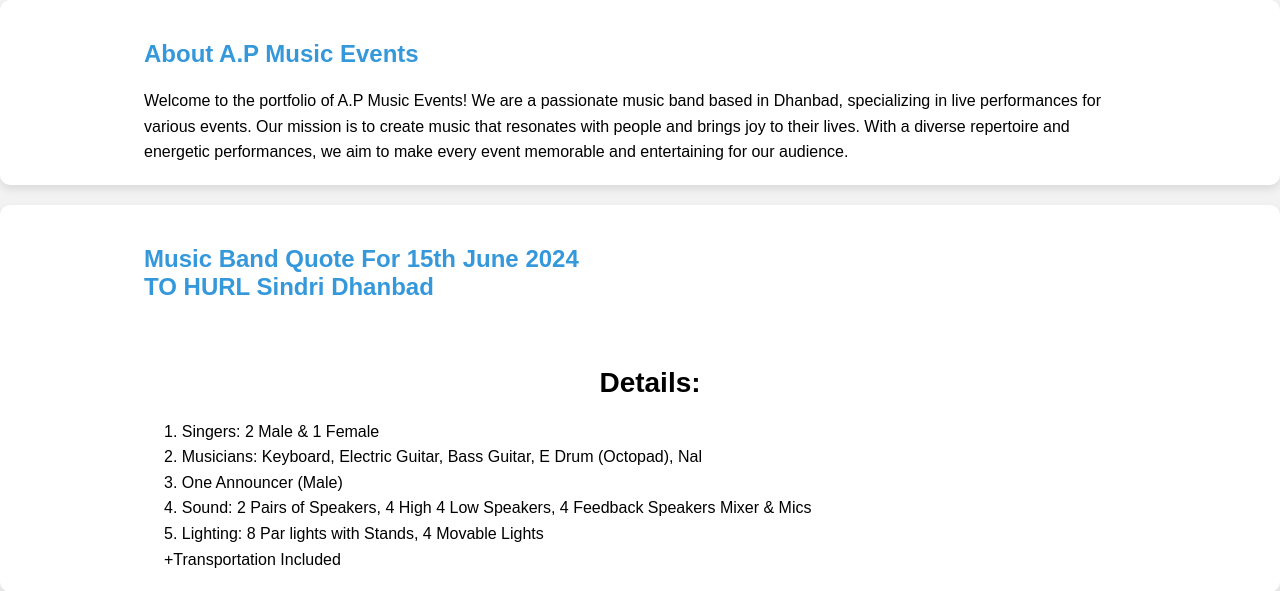
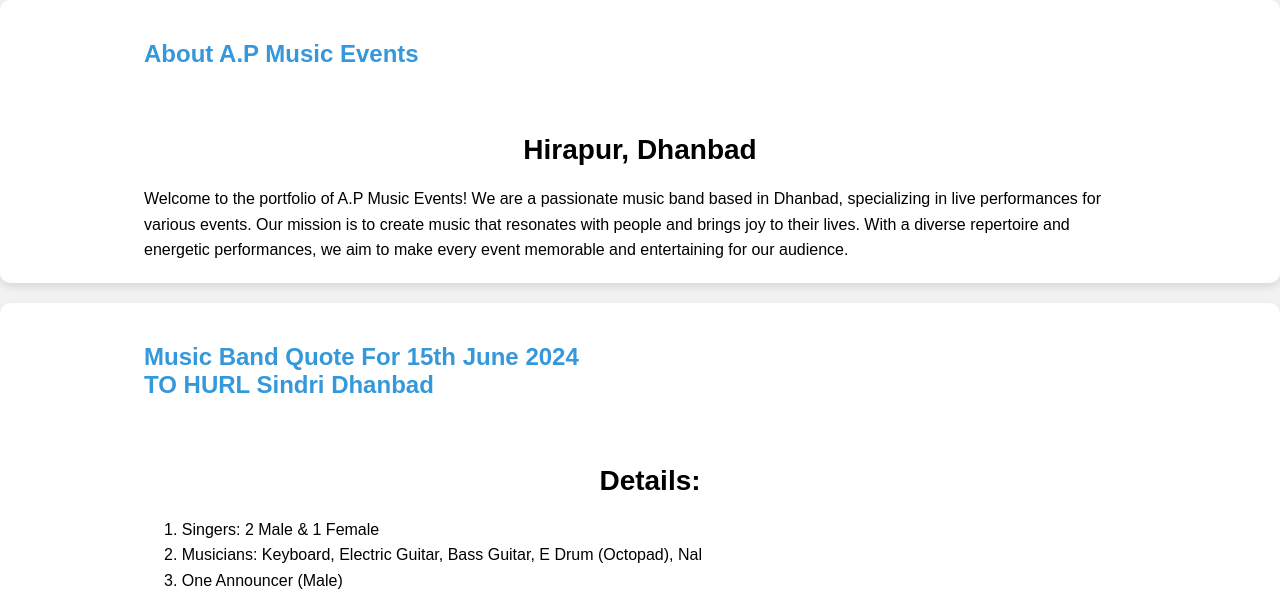
Before and after one commit to Nishantrde/music_portfolio, a Django app: page / in a window 1280 px wide. Shown: the part 135-726 px from the top of the page. Run offline with Django 4.2, Linux system fonts and the light colour scheme.

Commit message:
Initial Commit

```diff
--- a/mainapp/templates/index.html
+++ b/mainapp/templates/index.html
@@ -130,7 +130,7 @@
 
     <section id="about">
         <div class="container">
-            <h2>About A.P Music Events</h2>
+            <h2>About A.P Music Events</h2><br><h3>Hirapur, Dhanbad</h3>
             <p>Welcome to the portfolio of A.P Music Events! We are a passionate music band based in Dhanbad, specializing in live performances for various events. Our mission is to create music that resonates with people and brings joy to their lives. With a diverse repertoire and energetic performances, we aim to make every event memorable and entertaining for our audience.</p>
         </div>
     </section>
```
